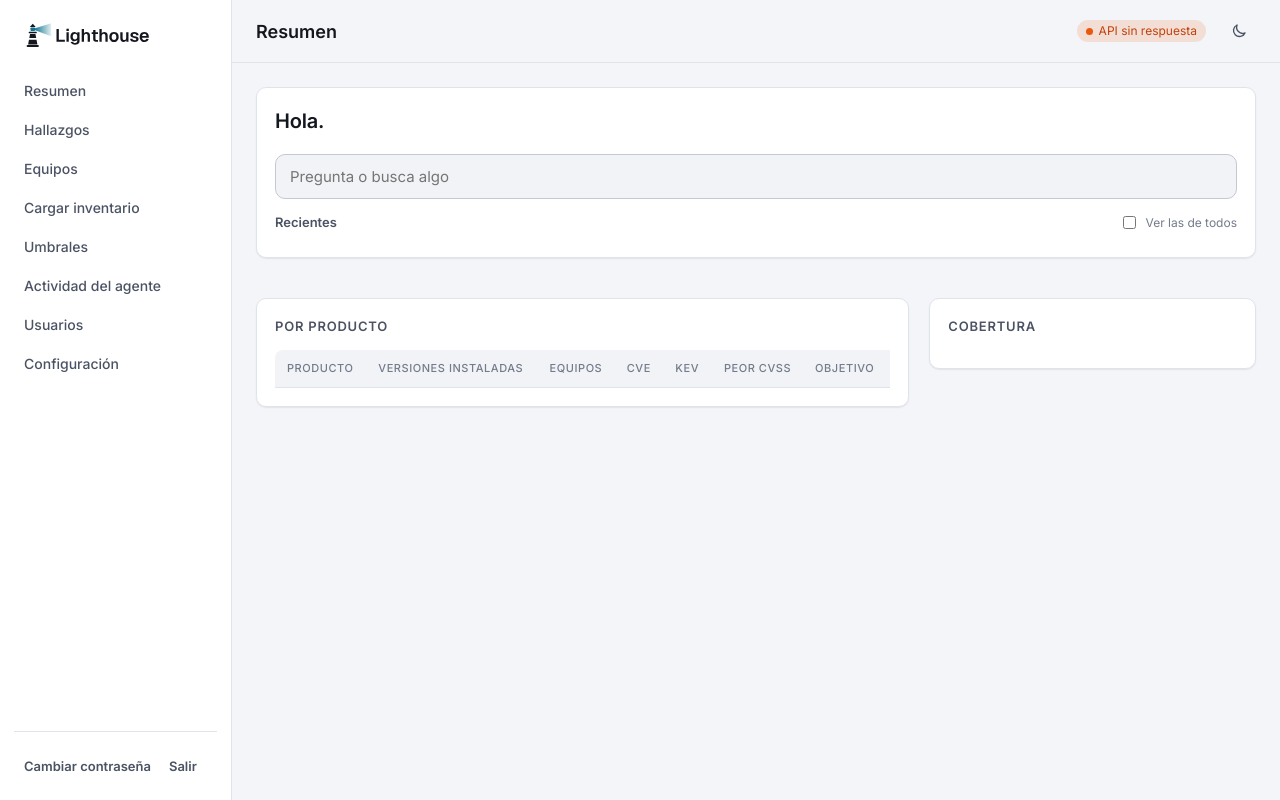
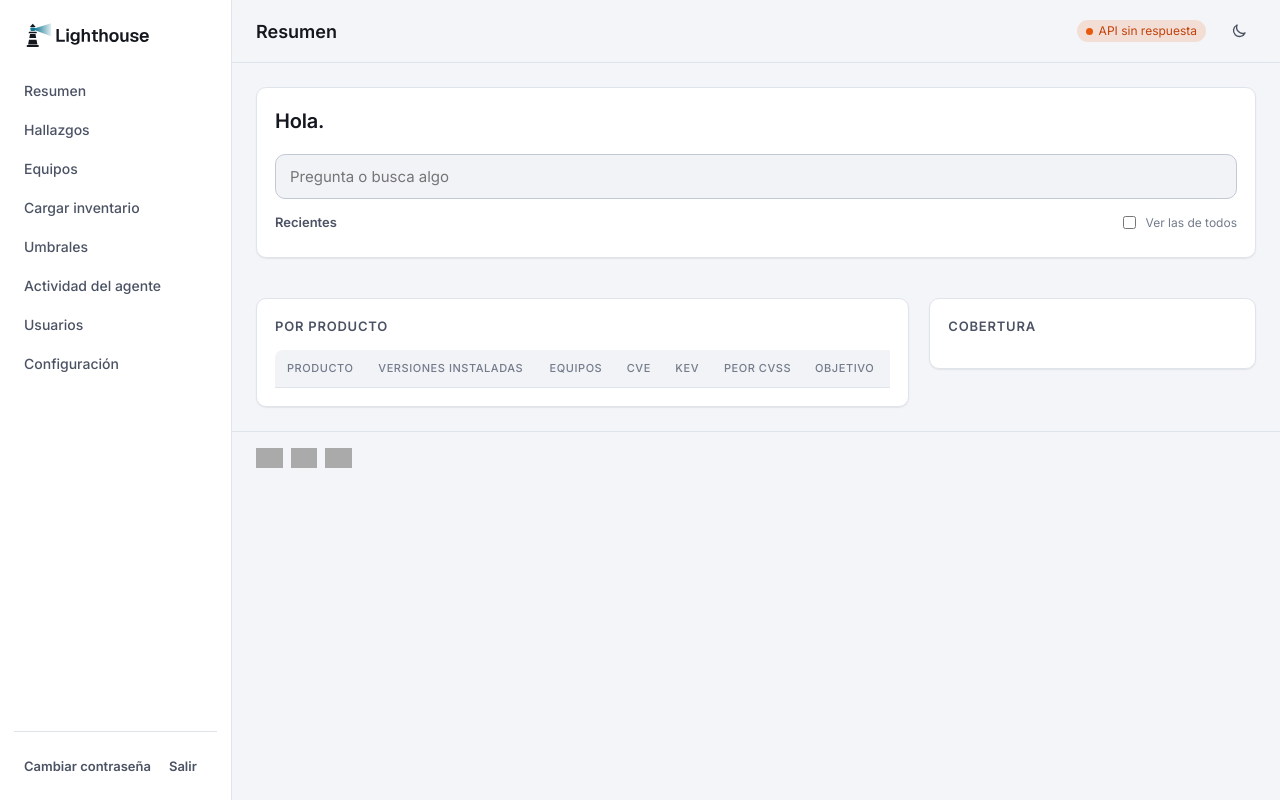
Before and after one commit to mikerb95/hackaton-DefAcc, a plain HTML site: page public/panel/index.html in a window 1280 px wide. Drawn offline with nearby package versions, Linux system fonts and the light colour scheme; no server answers; grey boxes are pictures that could not be loaded.

Commit message:
feat: add development credits section to footer in multiple files

```diff
--- a/public/estilo.css
+++ b/public/estilo.css
@@ -888,3 +888,10 @@ tr.abierta .chevron { transform: rotate(90deg); color: var(--acento); }
 .ntfy-datos { display: grid; grid-template-columns: max-content 1fr; gap: 6px 18px; margin: 0 0 12px; font-size: 14px; }
 .ntfy-datos dt { color: var(--texto-3); }
 .ntfy-datos dd { margin: 0; overflow-wrap: anywhere; }
+
+/* Créditos de desarrollo al pie del panel */
+.pie-panel { max-width: 1280px; margin: 0 auto; padding: 16px 24px 28px; border-top: 1px solid var(--linea); }
+.pie-panel .creditos { display: flex; flex-wrap: wrap; align-items: center; gap: 8px; }
+.pie-panel .creditos a { display: inline-flex; line-height: 0; opacity: 0.85; transition: opacity 0.15s; }
+.pie-panel .creditos a:hover, .pie-panel .creditos a:focus-visible { opacity: 1; }
+.pie-panel .creditos img { height: 20px; width: auto; }
--- a/public/landing.css
+++ b/public/landing.css
@@ -432,3 +432,8 @@ body { overflow-x: clip; }
 :root[data-tema="claro"] .escaner-tabla, :root[data-tema="claro"] .banco, :root[data-tema="claro"] .terminal {
   box-shadow: 0 18px 50px rgba(11, 27, 31, 0.08);
 }
+
+/* Créditos de desarrollo */
+.creditos { display: flex; flex-wrap: wrap; align-items: center; gap: 8px; flex-basis: 100%; }
+.creditos a { display: inline-flex; line-height: 0; }
+.creditos img { height: 20px; width: auto; }
--- a/public/panel/index.html
+++ b/public/panel/index.html
@@ -270,6 +270,13 @@
           </section>
         </div>
       </main>
+      <footer class="pie-panel">
+        <div class="creditos" aria-label="Créditos de desarrollo">
+          <a href="https://codebymike.net" target="_blank" rel="noopener"><img src="https://img.shields.io/badge/desarrollado%20por-codebymike-0b7285?style=flat-square" alt="Desarrollado por codebymike" height="20"></a>
+          <a href="https://github.com/mikerb95" target="_blank" rel="noopener"><img src="https://img.shields.io/badge/GitHub-mikerb95-181717?style=flat-square&amp;logo=github" alt="GitHub mikerb95" height="20"></a>
+          <a href="https://github.com/MiguelAriza77" target="_blank" rel="noopener"><img src="https://img.shields.io/badge/GitHub-MiguelAriza77-181717?style=flat-square&amp;logo=github" alt="GitHub MiguelAriza77" height="20"></a>
+        </div>
+      </footer>
     </div>
   </div>
 
```
Also changed, not shown: public/index.html (+5 -0 lines), README.md.
